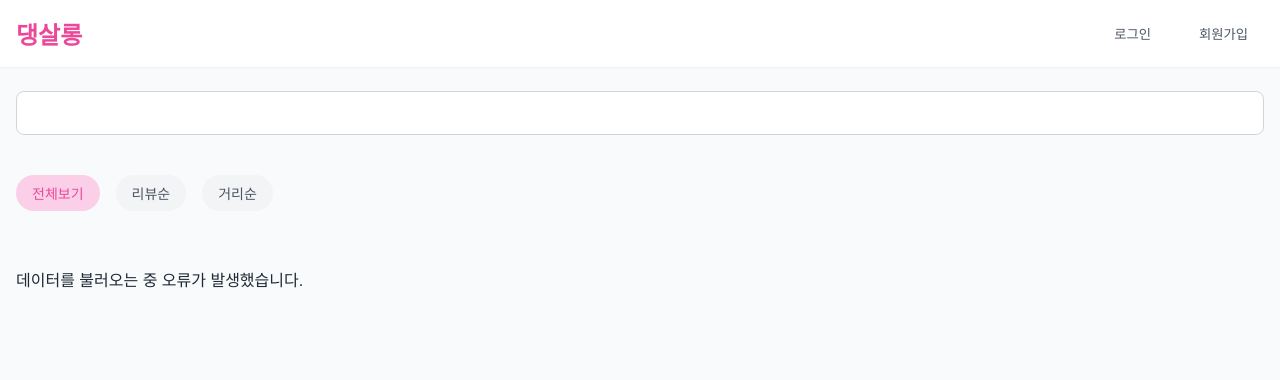
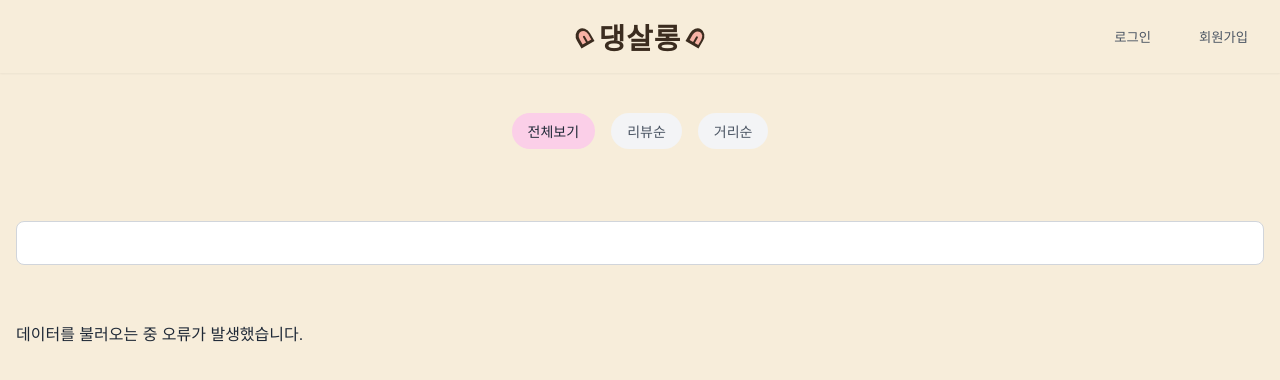
Before and after one commit to dodoyoo/dang_salon_server, a website: page static/js/main.html in a window 1280 px wide. Drawn offline with Linux system fonts and the light colour scheme; files that its build step writes are made by us from their sources; no server answers; some icons are missing; a web font is replaced by a local one.

Commit message:
Feat: word style & image

```diff
--- a/static/css/main.css
+++ b/static/css/main.css
@@ -1,9 +1,11 @@
+@import url('https://fonts.googleapis.com/css2?family=Gaegu:wght@300;400;700&display=swap');
+
 /* Global Styles */
 :root {
-  --primary-color: #ec4899;
   --primary-color-light: #fbcfe8;
   --primary-color-dark: #be185d;
-  --gray-50: #f9fafb;
+  --logo-color: #3b2c1f; /* 댕살롱 글씨 색상 */
+  --gray-50: #f7edda; /* background 색상 */
   --gray-100: #f3f4f6;
   --gray-200: #e5e7eb;
   --gray-300: #d1d5db;
@@ -25,7 +27,7 @@
   margin: 0;
   padding: 0;
   box-sizing: border-box;
-  font-family: 'Noto Sans KR', sans-serif;
+  font-family: 'Gaegu', 'Noto Sans KR', sans-serif;
 }
 
 body {
@@ -41,7 +43,7 @@ body {
 
 /* Header Styles */
 .header {
-  background-color: white;
+  background-color: #f7edda;
   box-shadow: var(--shadow-sm);
   padding: 1rem 0;
   position: sticky;
@@ -54,19 +56,76 @@ body {
   margin: 0 auto;
   padding: 0 1rem;
   display: flex;
-  justify-content: space-between;
+  justify-content: center;
   align-items: center;
+  position: relative;
 }
 
 .logo {
-  font-size: 1.5rem;
+  font-size: 1.8rem;
   font-weight: 700;
-  color: var(--primary-color);
+  color: var(--logo-color);
+  font-family: 'Gaegu', cursive;
+  letter-spacing: 1px;
+  position: relative;
+  display: inline-flex;
+  align-items: center;
+  padding: 0 10px;
+}
+
+/* 강아지 귀 기본 스타일 */
+.dog-ear {
+  width: 15px;
+  height: 18px;
+  background-color: var(--logo-color);
+  position: relative;
+  border-radius: 50% 50% 0 0;
+  margin: 0 5px;
+}
+
+/* 왼쪽 귀 */
+.dog-ear-left {
+  transform: rotate(-30deg);
+  margin-right: 8px;
+}
+
+/* 오른쪽 귀 */
+.dog-ear-right {
+  transform: rotate(30deg);
+  margin-left: 8px;
+}
+
+.dog-ear::after {
+  content: '';
+  position: absolute;
+  width: 10px;
+  height: 12px;
+  background-color: #f7b2a5; /* 귀 안쪽 색상 - 살짝 분홍빛 */
+  border-radius: 50% 50% 0 0;
+  top: 3px;
+  left: 50%;
+  transform: translateX(-50%);
+  z-index: 1;
+}
+
+.dog-ear::before {
+  content: '';
+  position: absolute;
+  width: 2px; /* 선의 두께 */
+  height: 8px; /* 선의 길이 */
+  background-color: #3b2c1f; /* 선 색상 */
+  top: 8px; /* 위치 조정 */
+  left: 50%;
+  transform: translateX(-50%);
+  border-radius: 2px; /* 선 끝을 둥글게 */
+  z-index: 2;
 }
 
 .auth-buttons {
   display: flex;
   gap: 1rem;
+  position: absolute;
+  right: 1rem;
 }
 
 .btn {
@@ -88,6 +147,17 @@ body {
 }
 
 /* Search Section */
+.search-filters-combined {
+  max-width: 1280px;
+  margin: 0 auto;
+  padding: 1.5rem 1rem;
+  display: flex;
+  justify-content: space-between;
+  align-items: center;
+  flex-wrap: wrap;
+  gap: 1rem;
+}
+
 .search-section {
   max-width: 1280px;
   margin: 0 auto;
@@ -96,7 +166,7 @@ body {
 
 .search-input-container {
   position: relative;
-  width: 100%;
+  flex: 1;
 }
 
 .search-input {
@@ -122,6 +192,23 @@ body {
   color: var(--gray-400);
   width: 1.25rem;
   height: 1.25rem;
+}
+
+@media (max-width: 768px) {
+  .search-filters-combined {
+    flex-direction: column;
+    align-items: stretch;
+  }
+
+  .search-input-container {
+    max-width: 100%;
+    order: 1; /* 모바일에서는 검색창이 먼저 나오도록 */
+  }
+
+  .filters-container {
+    min-width: 100%;
+    order: 2; /* 모바일에서는 필터가 검색창 아래로 */
+  }
 }
 
 /* Filters Section */
--- a/static/js/main.html
+++ b/static/js/main.html
@@ -11,13 +11,28 @@
       <!-- Header -->
       <header class="header">
         <div class="header-content">
-          <h1 class="logo">댕살롱</h1>
+          <h1 class="logo">
+            <span class="dog-ear dog-ear-left"></span>
+            댕살롱
+            <span class="dog-ear dog-ear-right"></span>
+          </h1>
           <div class="auth-buttons">
             <button class="btn btn-text">로그인</button>
             <button class="btn btn-text">회원가입</button>
           </div>
         </div>
       </header>
+
+      <div class="search-filters-combined">
+        <!-- Filters -->
+        <div class="filters-section">
+          <div class="filters-container">
+            <button class="filter-btn filter-btn-active">전체보기</button>
+            <button class="filter-btn">리뷰순</button>
+            <button class="filter-btn">거리순</button>
+          </div>
+        </div>
+      </div>
 
       <!-- Search Section -->
       <div class="search-section">
@@ -30,15 +45,6 @@
             />
             <i class="search-icon" data-lucide="search"></i>
           </div>
-        </div>
-      </div>
-
-      <!-- Filters -->
-      <div class="filters-section">
-        <div class="filters-container">
-          <button class="filter-btn filter-btn-active">전체보기</button>
-          <button class="filter-btn">리뷰순</button>
-          <button class="filter-btn">거리순</button>
         </div>
       </div>
 
```
